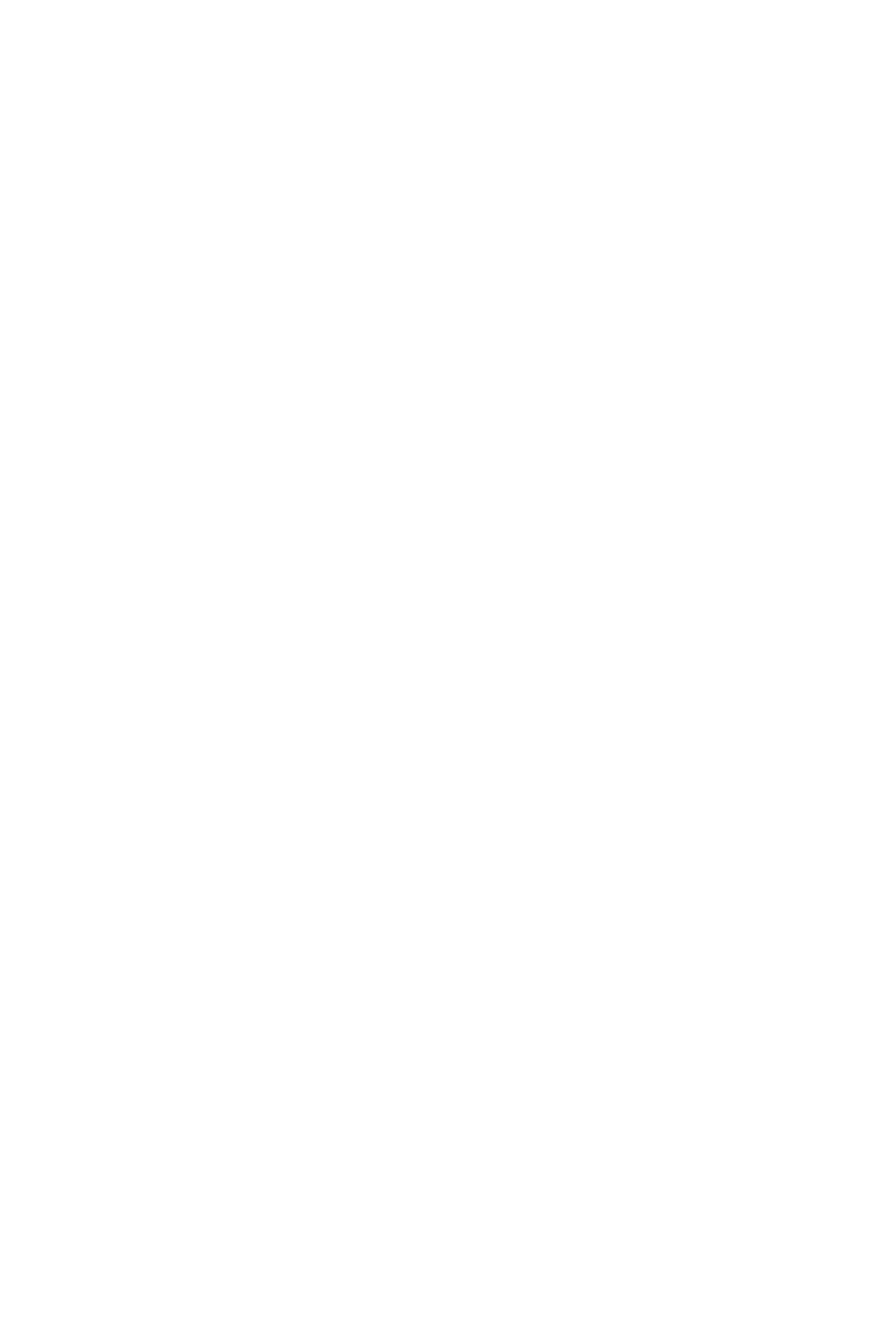
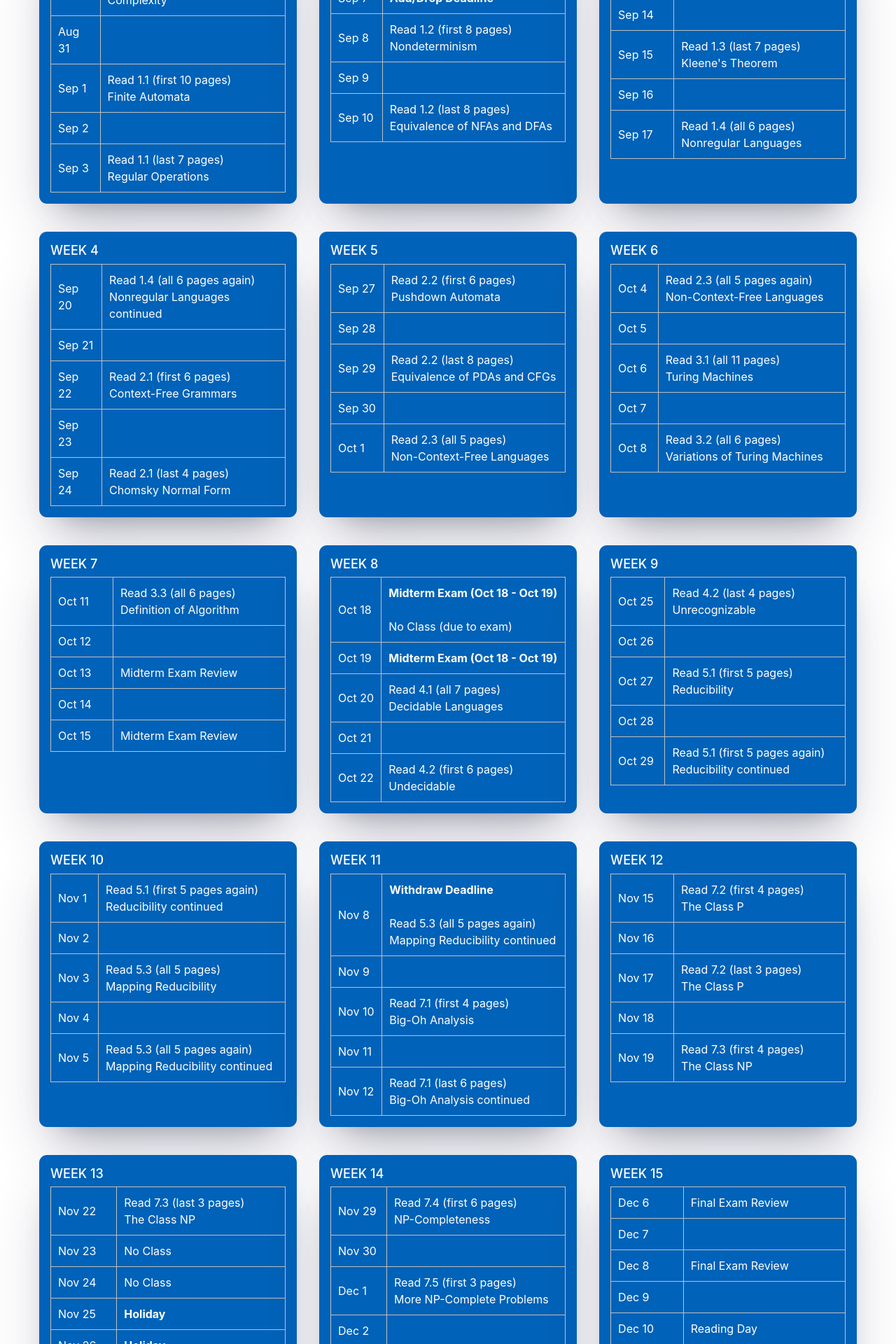
Before and after one commit to jmasashicampbell/CS252Vue, a Vue app: page /schedule in a window 1280 px wide. Shown: the part 340-2260 px from the top of the page at 70% size. Before the commit the page ends 800 px from the top, so only its background shows below. Built offline with nearby package versions, Linux system fonts and the light colour scheme.

Commit message:
Schedule page

```diff
--- /dev/null
+++ b/src/components/schedule-box.vue
@@ -0,0 +1,33 @@
+<template>
+  <blue-box>
+    <h3>Week {{ weekNum }}</h3>
+    <table>
+      <tr v-for="day in schedule" :key="day.date">
+        <td>{{ day.date }}</td>
+        <td v-html="day.content"></td>
+      </tr>
+    </table>
+  </blue-box>
+</template>
+
+<script>
+import BlueBox from "./blue-box";
+export default {
+  name: "schedule-box",
+  components: {BlueBox},
+  props: ["weekNum", "schedule"]
+}
+</script>
+
+<style scoped>
+
+table {
+  border-collapse: collapse;
+  width: 100%;
+}
+
+th, td {
+  padding: 0.625rem;
+}
+
+</style>
--- a/src/router/index.js
+++ b/src/router/index.js
@@ -14,7 +14,12 @@ const routes = [
     path: '/policies',
     name: 'Policies',
     component: () => import('../views/Policies.vue')
-  }
+  },
+  {
+    path: '/schedule',
+    name: 'Schedule',
+    component: () => import('../views/Schedule.vue')
+  },
 ]
 
 const router = new VueRouter({
--- /dev/null
+++ b/src/schedule-data.js
@@ -0,0 +1,356 @@
+const scheduleData = [
+  [
+    {
+      date: "Aug 30",
+      content: "Read 0.1 (all 3 pages)<br>Automata, Computability, Complexity<br>",
+    },
+    {
+      date: "Aug 31",
+      content: ""
+    },
+    {
+      date: "Sep 1",
+      content: "Read 1.1 (first 10 pages)<br>Finite Automata<br>"
+    },
+    {
+      date: "Sep 2",
+      content: " ",
+    },
+    {
+      date: "Sep 3",
+      content: "Read 1.1 (last 7 pages)<br>Regular Operations<br>"
+    },
+  ],
+  [
+    {
+      date: "Sep 6",
+      content: "<strong>Holiday<br></strong>",
+    },
+    {
+      date: "Sep 7",
+      content: "<strong>Add/Drop Deadline<br></strong>",
+    },
+    {
+      date: "Sep 8",
+      content: "Read 1.2 (first 8 pages)<br>Nondeterminism<br>",
+    },
+    {
+      date: "Sep 9",
+      content: " ",
+    },
+    {
+      date: "Sep 10",
+      content: "Read 1.2 (last 8 pages)<br>Equivalence of NFAs and DFAs<br>",
+    },
+  ],
+  [
+      {
+      date: "Sep 13",
+      content: "Read 1.3 (first 7 pages)<br>Regular Expressions<br>",
+    },
+    {
+      date: "Sep 14",
+      content: " ",
+    },
+    {
+      date: "Sep 15",
+      content: "Read 1.3 (last 7 pages)<br>Kleene's Theorem<br>",
+    },
+    {
+      date: "Sep 16",
+      content: " ",
+    },
+    {
+      date: "Sep 17",
+      content: "Read 1.4 (all 6 pages)<br>Nonregular Languages<br>",
+    },
+  ],
+  [
+      {
+      date: "Sep 20",
+      content: "Read 1.4 (all 6 pages again)<br>Nonregular Languages continued<br>",
+    },
+    {
+      date: "Sep 21",
+      content: " ",
+    },
+    {
+      date: "Sep 22",
+      content: "Read 2.1 (first 6 pages)<br>Context-Free Grammars<br>",
+    },
+    {
+      date: "Sep 23",
+      content: " ",
+    },
+    {
+      date: "Sep 24",
+      content: "Read 2.1 (last 4 pages)<br>Chomsky Normal Form<br>",
+    },
+  ],
+  [
+    {
+      date: "Sep 27",
+      content: "Read 2.2 (first 6 pages)<br>Pushdown Automata<br>",
+    },
+    {
+      date: "Sep 28",
+      content: " ",
+    },
+    {
+      date: "Sep 29",
+      content: "Read 2.2 (last 8 pages)<br>Equivalence of PDAs and CFGs<br>",
+    },
+    {
+      date: "Sep 30",
+      content: " ",
+    },
+    {
+      date: "Oct 1",
+      content: "Read 2.3 (all 5 pages)<br>Non-Context-Free Languages<br>",
+    },
+  ],
+  [
+    {
+      date: "Oct 4",
+      content: "Read 2.3 (all 5 pages again)<br>Non-Context-Free Languages<br>",
+    },
+    {
+      date: "Oct 5",
+      content: " ",
+    },
+    {
+      date: "Oct 6",
+      content: "Read 3.1 (all 11 pages)<br>Turing Machines<br>",
+    },
+    {
+      date: "Oct 7",
+      content: " ",
+    },
+    {
+      date: "Oct 8",
+      content: "Read 3.2 (all 6 pages)<br>Variations of Turing Machines<br>",
+    },
+  ],
+  [
+      {
+      date: "Oct 11",
+      content: "Read 3.3 (all 6 pages)<br>Definition of Algorithm<br>",
+    },
+    {
+      date: "Oct 12",
+      content: " ",
+    },
+    {
+      date: "Oct 13",
+      content: "Midterm Exam Review<br>",
+    },
+    {
+      date: "Oct 14",
+      content: " ",
+    },
+    {
+      date: "Oct 15",
+      content: "Midterm Exam Review<br>",
+    },
+  ],
+  [
+      {
+      date: "Oct 18",
+      content: "<strong>Midterm Exam (Oct 18 - Oct 19)<br></strong><br>No Class (due to exam)<br>",
+    },
+    {
+      date: "Oct 19",
+      content: "<strong>Midterm Exam (Oct 18 - Oct 19)<br></strong>",
+    },
+    {
+      date: "Oct 20",
+      content: "Read 4.1 (all 7 pages)<br>Decidable Languages<br>",
+    },
+    {
+      date: "Oct 21",
+      content: " ",
+    },
+    {
+      date: "Oct 22",
+      content: "Read 4.2 (first 6 pages)<br>Undecidable<br>",
+    },
+  ],
+  [
+    {
+      date: "Oct 25",
+      content: "Read 4.2 (last 4 pages)<br>Unrecognizable<br>",
+    },
+    {
+      date: "Oct 26",
+      content: " ",
+    },
+    {
+      date: "Oct 27",
+      content: "Read 5.1 (first 5 pages)<br>Reducibility<br>",
+    },
+    {
+      date: "Oct 28",
+      content: " ",
+    },
+    {
+      date: "Oct 29",
+      content: "Read 5.1 (first 5 pages again)<br>Reducibility continued<br>",
+    },
+  ],
+  [
+    {
+      date: "Nov 1",
+      content: "Read 5.1 (first 5 pages again)<br>Reducibility continued<br>",
+    },
+    {
+      date: "Nov 2",
+      content: " ",
+    },
+    {
+      date: "Nov 3",
+      content: "Read 5.3 (all 5 pages)<br>Mapping Reducibility<br>",
+    },
+    {
+      date: "Nov 4",
+      content: " ",
+    },
+    {
+      date: "Nov 5",
+      content: "Read 5.3 (all 5 pages again)<br>Mapping Reducibility continued<br>",
+    },
+  ],
+  [
+    {
+      date: "Nov 8",
+      content: "<strong>Withdraw Deadline<br></strong><br>Read 5.3 (all 5 pages again)<br>Mapping Reducibility continued<br>",
+    },
+    {
+      date: "Nov 9",
+      content: " ",
+    },
+    {
+      date: "Nov 10",
+      content: "Read 7.1 (first 4 pages)<br>Big-Oh Analysis<br>",
+    },
+    {
+      date: "Nov 11",
+      content: " ",
+    },
+    {
+      date: "Nov 12",
+      content: "Read 7.1 (last 6 pages)<br>Big-Oh Analysis continued<br>",
+    },
+  ],
+  [
+    {
+      date: "Nov 15",
+      content: "Read 7.2 (first 4 pages)<br>The Class P<br>",
+    },
+    {
+      date: "Nov 16",
+      content: " ",
+    },
+    {
+      date: "Nov 17",
+      content: "Read 7.2 (last 3 pages)<br>The Class P<br>",
+    },
+    {
+      date: "Nov 18",
+      content: " ",
+    },
+    {
+      date: "Nov 19",
+      content: "Read 7.3 (first 4 pages)<br>The Class NP<br>",
+    },
+  ],
+  [
+    {
+      date: "Nov 22",
+      content: "Read 7.3 (last 3 pages)<br>The Class NP<br>",
+    },
+    {
+      date: "Nov 23",
+      content: "No Class<br>",
+    },
+    {
+      date: "Nov 24",
+      content: "No Class<br>",
+    },
+    {
+      date: "Nov 25",
+      content: "<strong>Holiday<br></strong>",
+    },
+    {
+      date: "Nov 26",
+      content: "<strong>Holiday<br></strong>",
+    },
+  ],
+  [
+    {
+      date: "Nov 29",
+      content: "Read 7.4 (first 6 pages)<br>NP-Completeness<br>",
+    },
+    {
+      date: "Nov 30",
+      content: " ",
+    },
+    {
+      date: "Dec 1",
+      content: "Read 7.5 (first 3 pages)<br>More NP-Complete Problems<br>",
+    },
+    {
+      date: "Dec 2",
+      content: " ",
+    },
+    {
+      date: "Dec 3",
+      content: "Final Exam Review<br>",
+    },
+  ],
+  [
+    {
+      date: "Dec 6",
+      content: "Final Exam Review<br>",
+    },
+    {
+      date: "Dec 7",
+      content: " ",
+    },
+    {
+      date: "Dec 8",
+      content: "Final Exam Review<br>",
+    },
+    {
+      date: "Dec 9",
+      content: " ",
+    },
+    {
+      date: "Dec 10",
+      content: "Reading Day<br>",
+    },
+  ],
+  [
+    {
+      date: "Dec 13",
+      content: " ",
+    },
+    {
+      date: "Dec 14",
+      content: " ",
+    },
+    {
+      date: "Dec 15",
+      content: " ",
+    },
+    {
+      date: "Dec 16",
+      content: "<!--<strong>Section 1 Final Exam (Learning Suite)<br></strong><strong>Section 2 Final Exam (3106 JKB, 11:00 am)<br></strong>--><strong>Section 1 Final Exam<br></strong><br><strong>Section 2 Final Exam<br></strong>",
+    },
+    {
+      date: "Dec 17",
+      content: " ",
+    },
+  ],
+];
+
+export default scheduleData;
--- a/src/views/About.vue
+++ /dev/null
@@ -1,5 +0,0 @@
-<template>
-  <div class="about">
-    <h1>This is an about page</h1>
-  </div>
-</template>
--- a/src/views/Policies.vue
+++ b/src/views/Policies.vue
@@ -289,6 +289,7 @@
         </p>
       </policy-box>
     </div>
+    <hr>
   </div>
 </template>
 
--- /dev/null
+++ b/src/views/Schedule.vue
@@ -0,0 +1,55 @@
+<template>
+  <div class="cap-width-padding">
+    <h2>CS 252 Class Schedule</h2>
+    <h3>Fall 2021</h3>
+    <hr>
+    <p>NOTE: This schedule is tentative and subject to change</p>
+
+    <div class="weeks">
+      <schedule-box
+          v-for="(week, index) in schedule"
+          :key="index"
+          :schedule="week"
+          :week-num="index+1"
+          class="week-box"
+      ></schedule-box>
+    </div>
+
+    <hr>
+  </div>
+</template>
+
+<script>
+import scheduleData from "../schedule-data";
+import ScheduleBox from "../components/schedule-box";
+export default {
+  name: "Schedule",
+  components: {ScheduleBox},
+  data() {
+    return {
+      schedule: scheduleData
+    }
+  }
+}
+</script>
+
+<style scoped>
+
+.weeks {
+  display: flex;
+  flex-wrap: wrap;
+  justify-content: space-between;
+}
+
+.week-box {
+  width: 100%;
+  margin: 0.7rem 0;
+}
+
+@media only screen and (min-device-width: 641px) and (min-width: 641px) {
+  .week-box {
+    width: 31.5%;
+    margin: 1.25rem 0;
+  }
+}
+</style>
```
